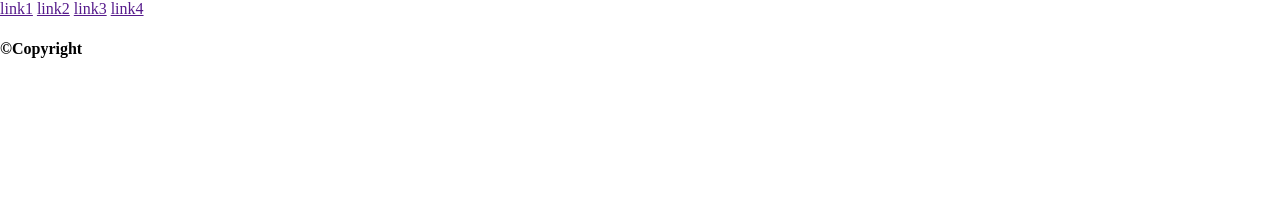
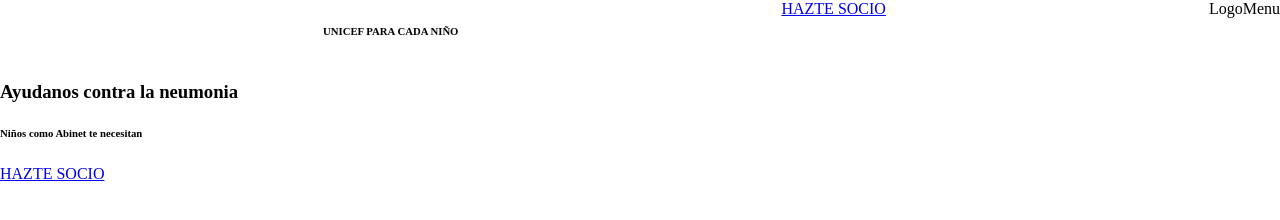
Before and after one commit to Raulrufino/praticaFigmaAssets, a plain HTML site: page index.html in a window 1280 px wide. Drawn offline with Linux system fonts and the light colour scheme.

Commit message:
practica del 17.9.2020 assets en code

```diff
--- a/css/index.css
+++ b/css/index.css
@@ -1,3 +1,8 @@
 /* *********************************** */
 /* *** Estilos SOLO para index.html *** */
 /* *********************************** */
+
+.compGeneral{
+    display: flex;
+    justify-content: space-between;
+}
--- a/css/style.css
+++ b/css/style.css
@@ -4,9 +4,9 @@
 
 /* Tipografía */
 @font-face {
-    font-family: "";
-    src: url("") format("woof2"),
-         url("") format("woof");
+    font-family: ""; /* Hay que poner el estilo ej robotoMedium */
+    src: url("") format("woff2"), /* salgo de css con ../font/roboto.woff */
+         url("") format("woff");
 }
 
 /* ******************************** */
--- a/index.html
+++ b/index.html
@@ -31,12 +31,28 @@
     <!-- Header (encabezado de la página, zona superior) -->
     <header>
       <!-- nav (el navegador de toda la web) -->
-      <nav>
-        <a href="" class="link1">link1</a>
-        <a href="" class="link2">link2</a>
-        <a href="" class="link3">link3</a>
-        <a href="" class="link4">link4</a>
-      </nav>
+    <section class="compGeneral">
+      <div class="compGeneral_circulo"></div>
+      <h6 class="compGeneral_h6">UNICEF PARA CADA NIÑO</h6>
+      <a href="#">HAZTE SOCIO</a>
+      </button>
+      <nav class="compGeneral_Menu">LogoMenu</nav>
+    </section>
+
+    <section class="compGeneral2">
+      <H3 class="compGeneral2_h3">Ayudanos contra la neumonia</H3>
+      <H6 class="compGeneral2_h6">Niños como Abinet te necesitan</H6>
+      <article class="compGeneral2_circulos">
+        <div class="compGeneral2_circuloIzq"></div>
+        <div class="compGeneral2_circuloDer"></div>
+    </article>
+     <a href="#">HAZTE SOCIO</a>
+
+    </section>
+
+
+
+
     </header>
     <!-- Main (centro de la página, zona central) -->
     <main>
@@ -44,7 +60,7 @@
     </main>
     <!-- Footer (final de la página, zona inferior) -->
     <footer>
-      <h4>&copy;Copyright</h4>
+
     </footer>
 
     <!-- *** Google Analytics *** -->
```
